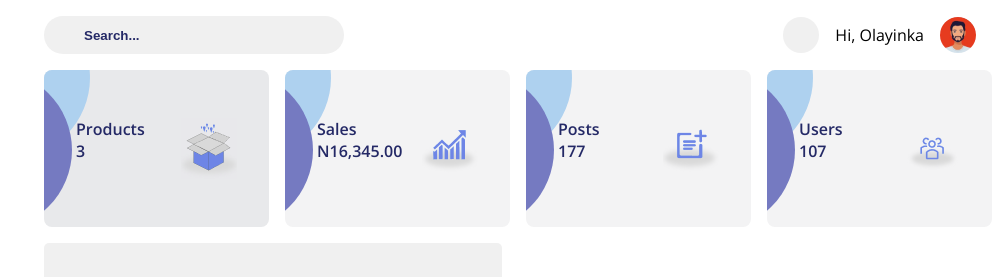
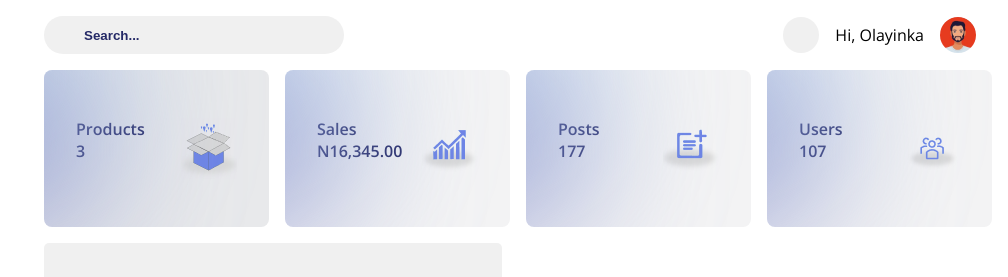
Before and after one commit to NobleSalt/dashboard-vue, a Vue app: page / in a window 1280 px wide. Shown: the top 277 px of the page, without its empty margins (272-1280 px from the left). Built offline with nearby package versions, Linux system fonts and the light colour scheme; some icons are missing.

Commit message:
Update sidetightmain.scss

```diff
--- a/src/styles/sidetightmain.scss
+++ b/src/styles/sidetightmain.scss
@@ -48,7 +48,7 @@
         z-index: 1;
         background-color: white;
         border-radius: 50%;
-        // filter: blur(87px);
+        filter: blur(80px);
       }
 
       &::after {
```
